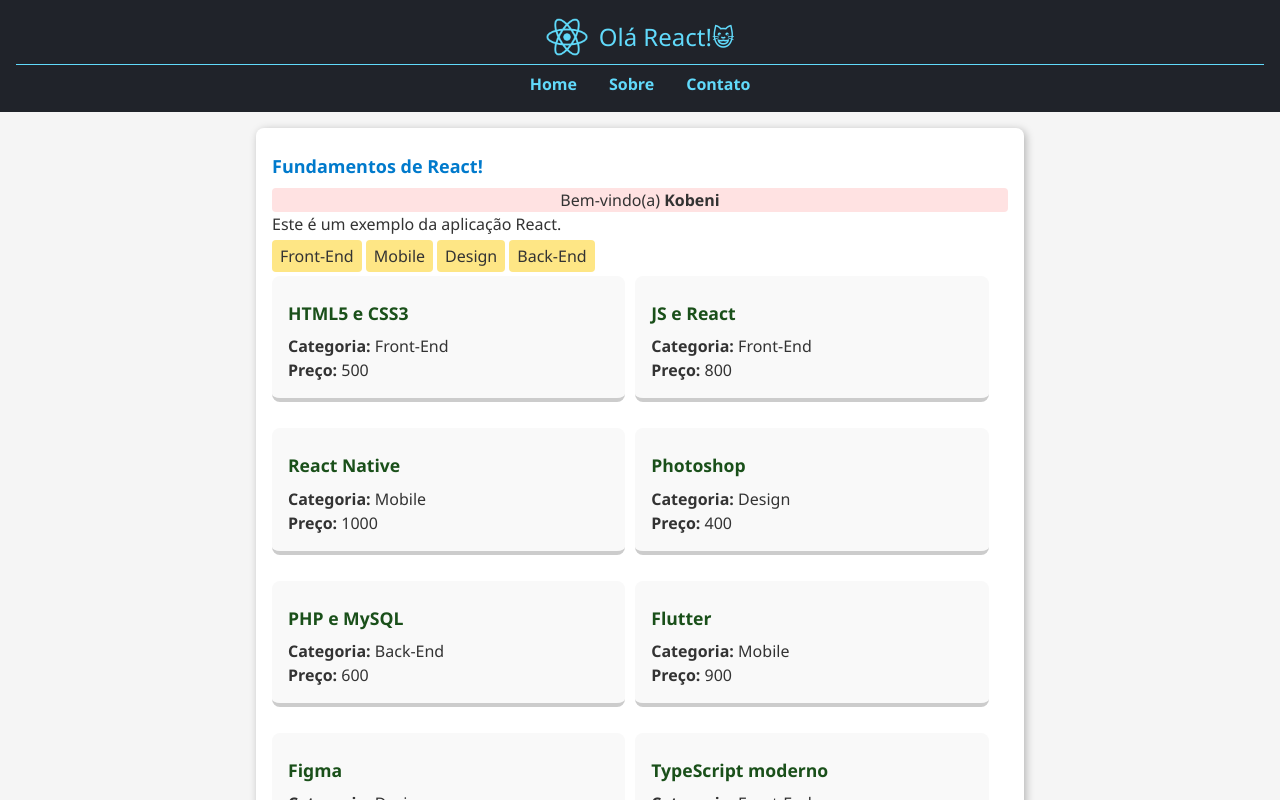
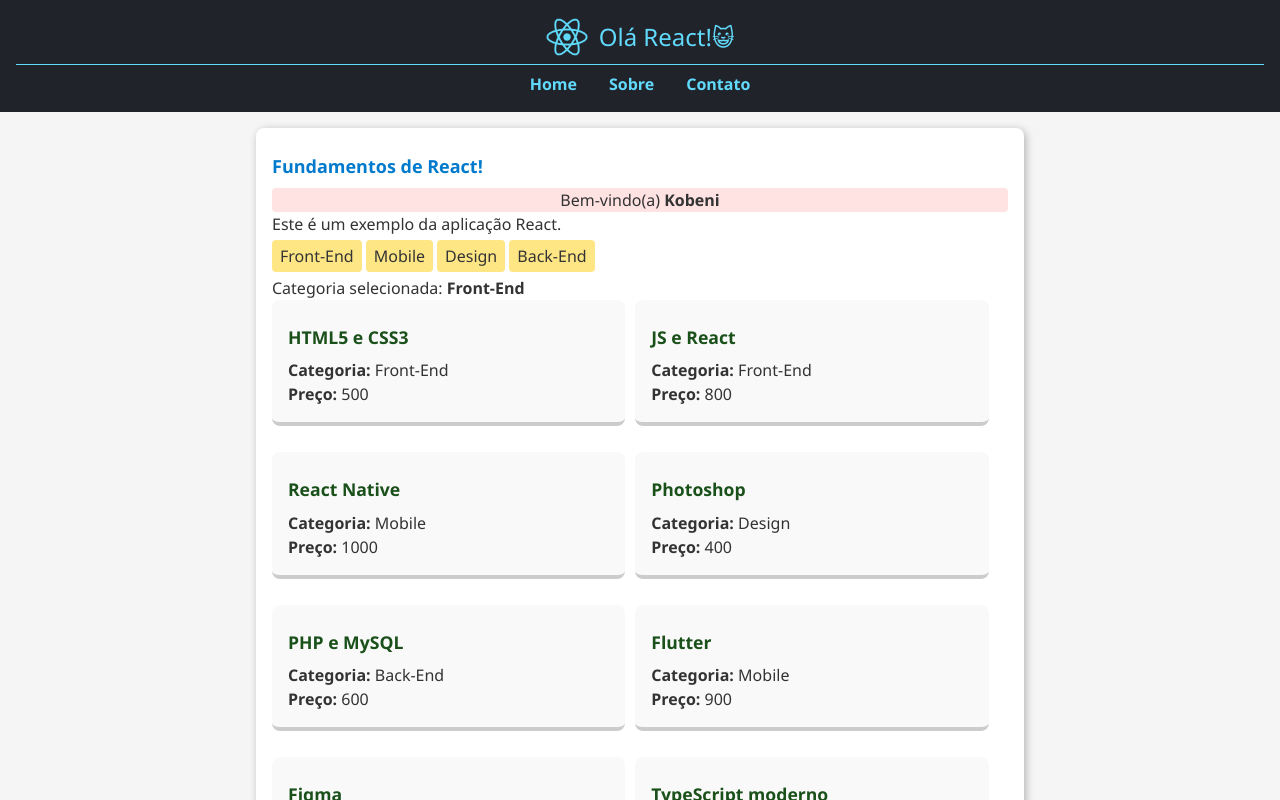
Before and after one commit to dcarianela/react-fundamentos2, a React (Vite) app: page / in a window 1280 px wide. Both pictures are taken after a click on the button "Front-End". Shown: the top 800 px of the page. Built offline with nearby package versions, Linux system fonts and the light colour scheme.

Commit message:
aplica state para categoria

```diff
--- a/src/components/Conteudo/Conteudo.tsx
+++ b/src/components/Conteudo/Conteudo.tsx
@@ -4,9 +4,13 @@
 import Saudacao from "./Saudacao";
 import ListaCursos from "./ListaCursos";
 import cursos from "../../data/cursos";
+import { useState } from "react";
 
 export default function Conteudo() {
   const categorias = [...new Set(cursos.map((curso) => curso.categoria))];
+
+  /* Definindo o state para categoria ativa/selecionada, podendo ser null (valor padrão, inicial) ou string (quando uma categoria for selecionada) */
+  const [categoriaAtiva, setCategoriaAtiva] = useState<null | string>(null);
 
   return (
     <main className={estilos.conteudo}>
@@ -20,11 +24,20 @@
 
         {categorias.map((categoria) => {
           return (
-            <button className="rounded py-1 px-2 mr-1 my-1 bg-amber-200 hover:bg-pink-300">
+            <button
+              onClick={() => setCategoriaAtiva(categoria)}
+              className="rounded py-1 px-2 mr-1 my-1 bg-amber-200 hover:bg-pink-300"
+            >
               {categoria}
             </button>
           );
         })}
+
+        {categoriaAtiva && (
+          <p>
+            Categoria selecionada: <b>{categoriaAtiva}</b>
+          </p>
+        )}
 
         <ListaCursos />
       </section>
```
